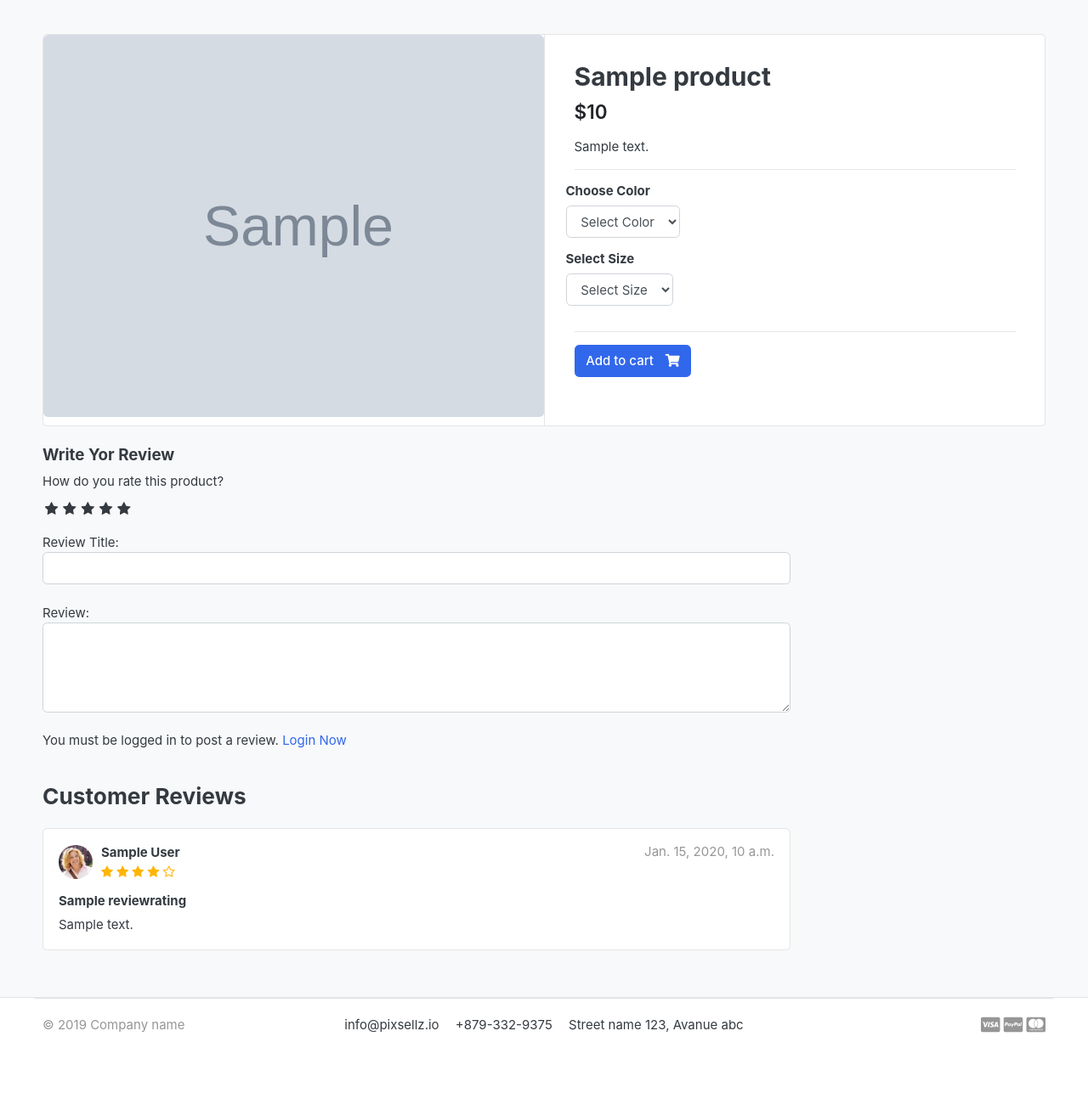
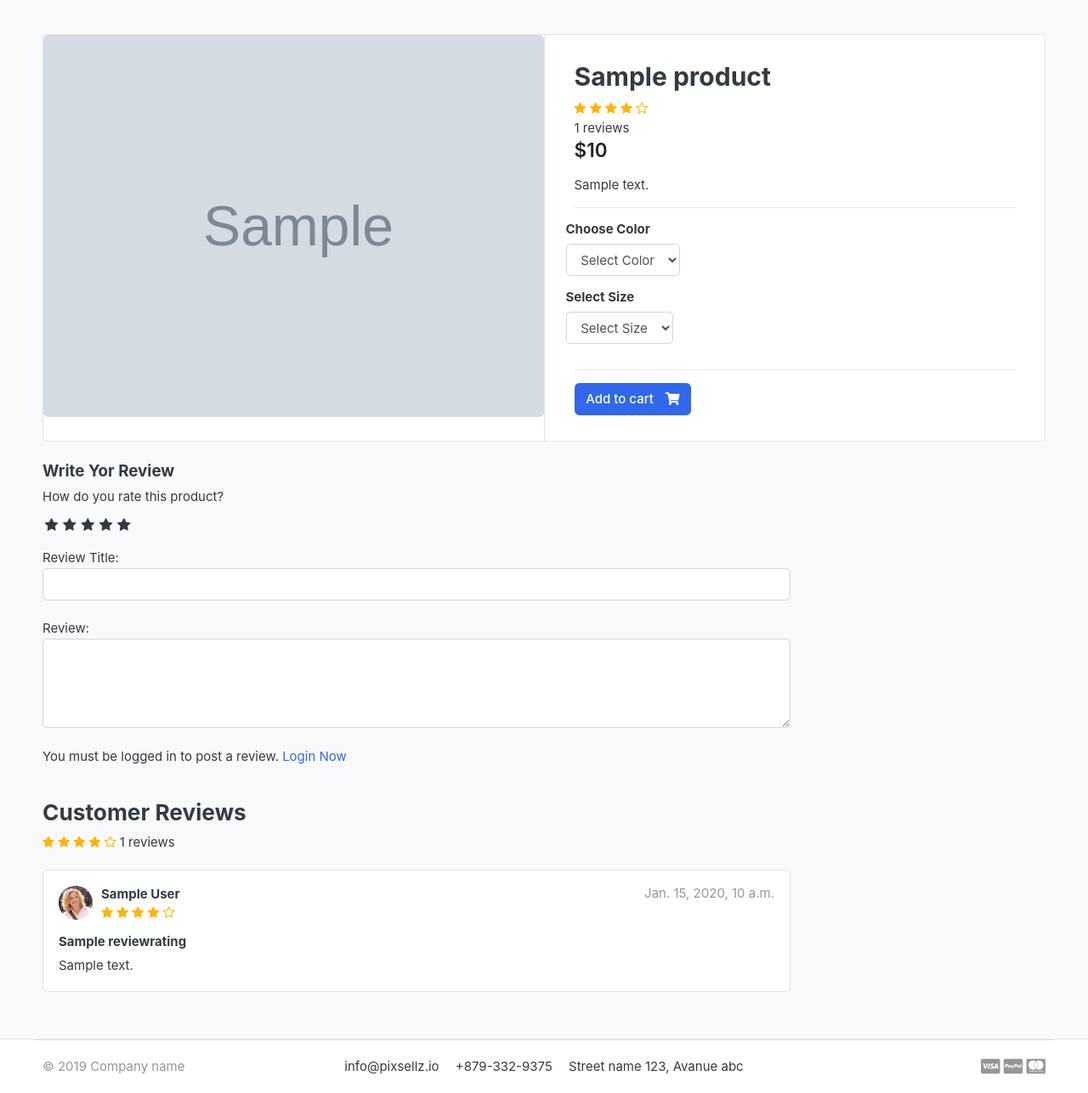
Before and after one commit to muzhirul/django-ecommerce, a Django app: a page that uses templates/store/product_detail.html in a window 1280 px wide. Shown: the part 118-1405 px from the top of the page at 85% size. Before the commit the page ends 1334 px from the top, so only its background shows below. Run offline with Django 3.2, Linux system fonts and the light colour scheme; tables that the repository leaves empty hold one stand-in row (values such as "Sample post"); grey boxes marked "Sample" are stand-in pictures; parts of the project's set-up code (start-up, migrations or seed data) failed here and were passed over; some libraries are stand-ins or nearby versions; some web fonts are replaced.

Commit message:
complete the review system

```diff
--- a/store/models.py
+++ b/store/models.py
@@ -1,10 +1,12 @@
 import imp
+from itertools import count, product
 from statistics import mode
 from unicodedata import category
 from django.db import models
 from django.urls import reverse
 from accounts.models import Account
 from category.models import Category
+from django.db.models import Avg, Count
 
 # Create your models here.
 class Product(models.Model):
@@ -26,6 +28,20 @@ class Product(models.Model):
 
     def __str__(self):
         return self.product_name
+
+    def avarageReview(self):
+        reviews = ReviewRating.objects.filter(product=self, status=True).aggregate(average=Avg('rating'))
+        avg = 0
+        if reviews['average'] is not None:
+            avg = float(reviews['average'])
+        return avg
+
+    def countReview(self):
+        reviews = ReviewRating.objects.filter(product=self, status=True).aggregate(count=Count('id'))
+        count = 0
+        if reviews['count'] is not None:
+            count = int(reviews['count'])
+        return count
 
 class VariationManager(models.Manager):
     def colors(self):
--- a/templates/store/product_detail.html
+++ b/templates/store/product_detail.html
@@ -23,7 +23,16 @@
         <article class="content-body">
 
         <h2 class="title">{{ single_product.product_name }}</h2>
-
+        <div class="rating-star">
+            <span>
+                <i class="fa fa-star{% if single_product.avarageReview < 0.5 %}-o{% elif single_product.avarageReview >= 0.5 and single_product.avarageReview < 1 %}-half-o {% endif %}" aria-hidded="true"></i>
+                <i class="fa fa-star{% if single_product.avarageReview < 1.5 %}-o{% elif single_product.avarageReview >= 1.5 and single_product.avarageReview < 2 %}-half-o {% endif %}" aria-hidded="true"></i>
+                <i class="fa fa-star{% if single_product.avarageReview < 2.5 %}-o{% elif single_product.avarageReview >= 2.5 and single_product.avarageReview < 3 %}-half-o {% endif %}" aria-hidded="true"></i>
+                <i class="fa fa-star{% if single_product.avarageReview < 3.5 %}-o{% elif single_product.avarageReview >= 3.5 and single_product.avarageReview < 4 %}-half-o {% endif %}" aria-hidded="true"></i>
+                <i class="fa fa-star{% if single_product.avarageReview < 4.5 %}-o{% elif single_product.avarageReview >= 4.5 and single_product.avarageReview < 5 %}-half-o {% endif %}" aria-hidded="true"></i>
+            </span>
+        </div>
+        <span>{{single_product.countReview}} reviews</span>
         <div class="mb-3">
             <var class="price h4">${{ single_product.price }}</var>
         </div>
@@ -117,6 +126,16 @@
         <br>
         <header class="section-heading">
             <h3>Customer Reviews </h3>
+            <div class="rating-star">
+                <span>
+                    <i class="fa fa-star{% if single_product.avarageReview < 0.5 %}-o{% elif single_product.avarageReview >= 0.5 and single_product.avarageReview < 1 %}-half-o {% endif %}" aria-hidded="true"></i>
+                    <i class="fa fa-star{% if single_product.avarageReview < 1.5 %}-o{% elif single_product.avarageReview >= 1.5 and single_product.avarageReview < 2 %}-half-o {% endif %}" aria-hidded="true"></i>
+                    <i class="fa fa-star{% if single_product.avarageReview < 2.5 %}-o{% elif single_product.avarageReview >= 2.5 and single_product.avarageReview < 3 %}-half-o {% endif %}" aria-hidded="true"></i>
+                    <i class="fa fa-star{% if single_product.avarageReview < 3.5 %}-o{% elif single_product.avarageReview >= 3.5 and single_product.avarageReview < 4 %}-half-o {% endif %}" aria-hidded="true"></i>
+                    <i class="fa fa-star{% if single_product.avarageReview < 4.5 %}-o{% elif single_product.avarageReview >= 4.5 and single_product.avarageReview < 5 %}-half-o {% endif %}" aria-hidded="true"></i>
+                    <span>{{single_product.countReview}} reviews</span>
+                </span>
+            </div>
 
         </header>
         {% for review in reviews %}
```
